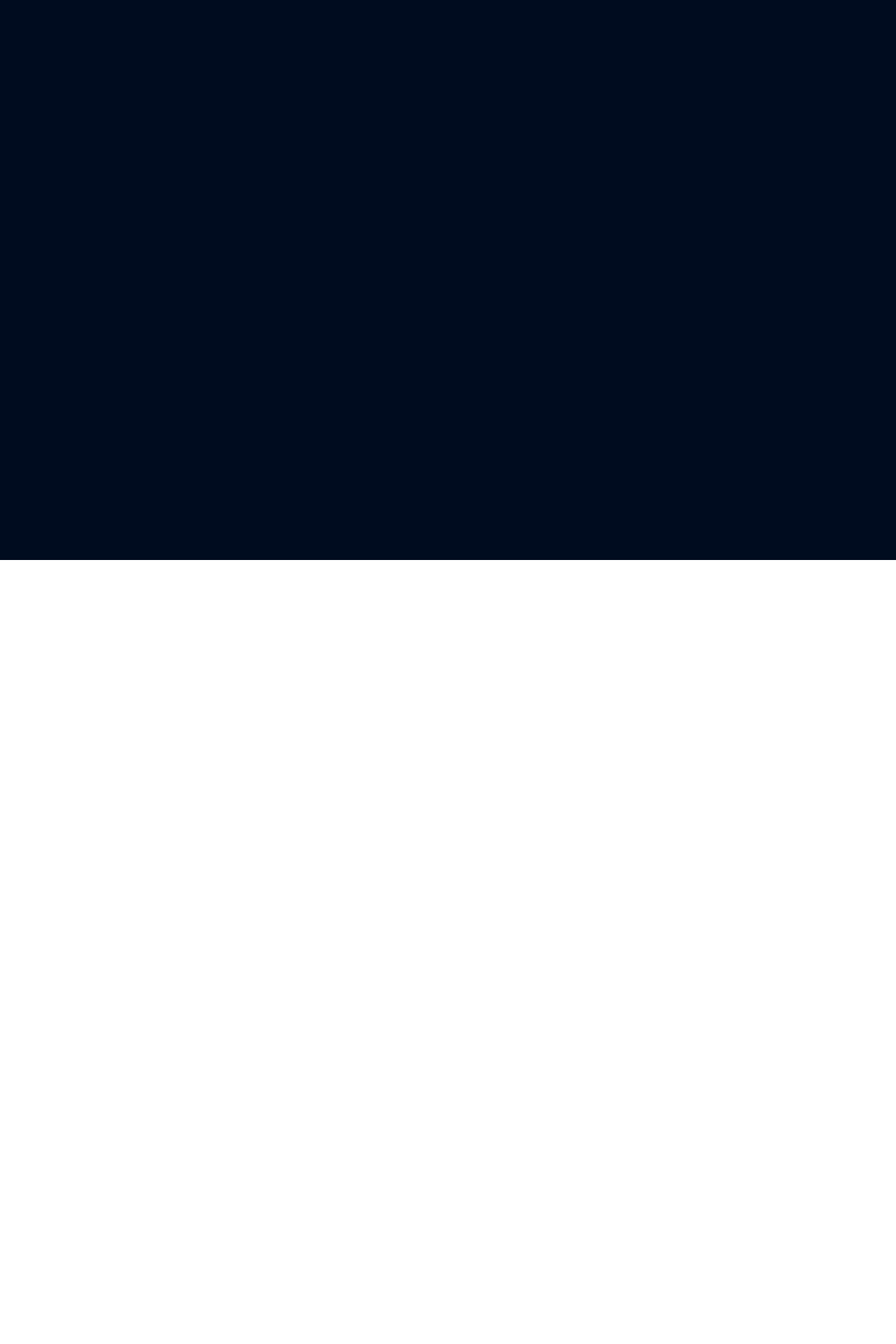
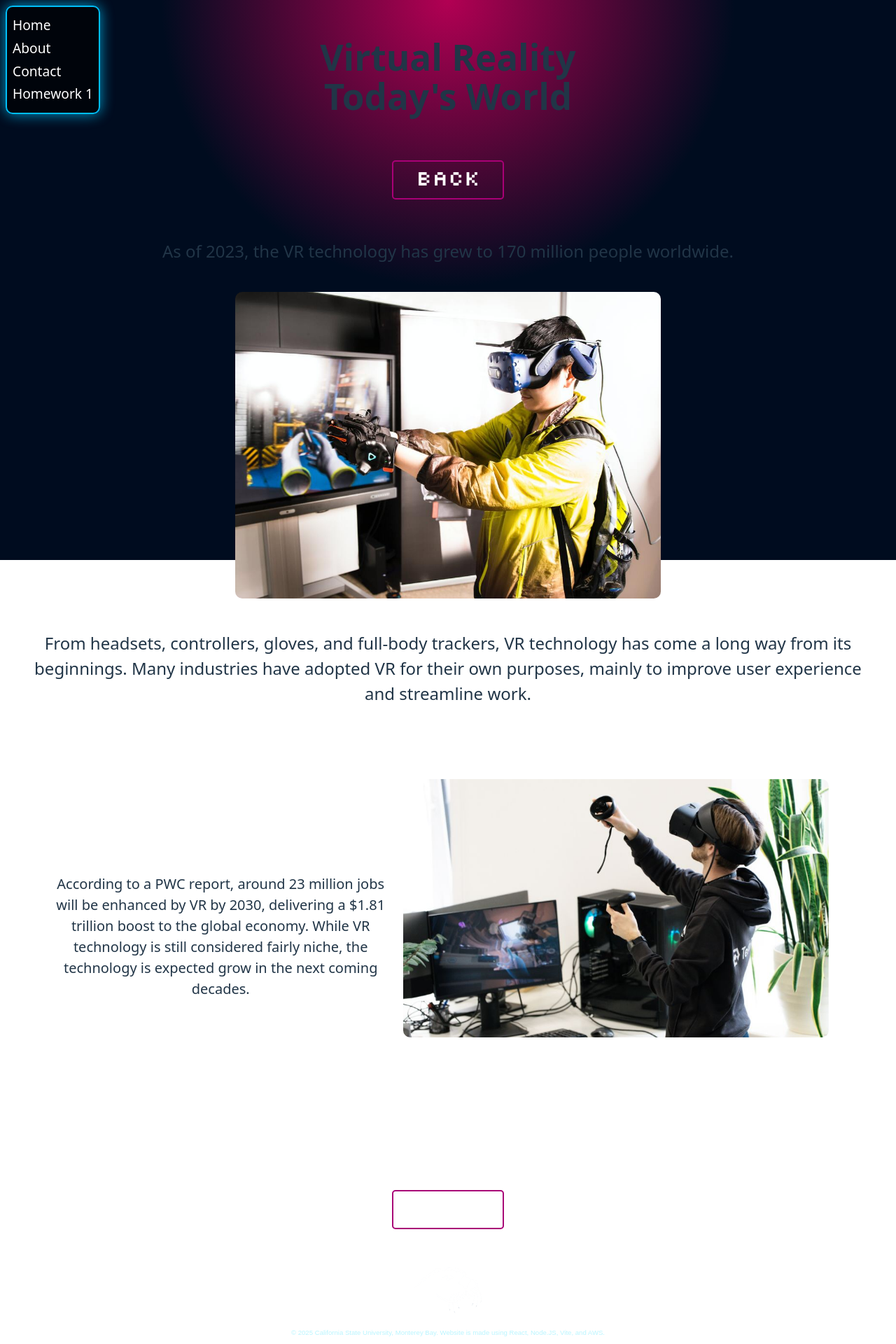
Before and after one commit to Nibronix/ePortfolio, a React (Vite) app in the folder ePortfolio/: page /hw1_2 in a window 1280 px wide. Before the commit this address had no page. Shown: the top 1920 px of the page at 70% size. Before the commit the page ends 816 px from the top, so only its background shows below. Built offline with nearby package versions, Linux system fonts and the light colour scheme.

Commit message:
Made HW1_2

```diff
--- a/ePortfolio/src/App.jsx
+++ b/ePortfolio/src/App.jsx
@@ -8,6 +8,7 @@ import About from './About.jsx'
 import Contact from './Contact.jsx'
 import Hw1 from './hw1.jsx'
 import Hw1_1 from './Hw1_1.jsx'
+import Hw1_2 from './Hw1_2.jsx'
 
 function Home() {
   const [showGradient, setShowGradient] = useState(false);
@@ -49,6 +50,7 @@ function App() {
         <Route path="/contact" element={<Contact />} />
         <Route path="/hw1" element={<Hw1 />} />
         <Route path="/hw1_1" element={<Hw1_1 />} />
+        <Route path="/hw1_2" element={<Hw1_2 />} />
       </Routes>
     </Router>
   );
--- a/ePortfolio/src/Hw1.jsx
+++ b/ePortfolio/src/Hw1.jsx
@@ -19,11 +19,11 @@ function Hw1() {
     };
 
     const TodayButton = () => {
-        window.location.href = '/hw1-2';
+        window.location.href = '/hw1_2';
     };
 
     const FutureButton = () => {
-        window.location.href = '/hw1-3';
+        window.location.href = '/hw1_3';
     };
 
     return (
--- a/ePortfolio/src/Hw1_1.jsx
+++ b/ePortfolio/src/Hw1_1.jsx
@@ -20,6 +20,10 @@ function Hw1_1() {    const [showGradient, setShowGradient] = useState(false);
     const BackButton = () => {
         window.location.href = '/hw1';
     };
+
+    const SourceButton = () => {
+        window.location.href = 'https://www.vrs.org.uk/virtual-reality/history.html';
+    }
 
     return (
         <>
@@ -121,6 +125,21 @@ function Hw1_1() {    const [showGradient, setShowGradient] = useState(false);
                     </div>
                 </div>
 
+                <div className="VR-button-container">
+                    <button
+                        className="VR-button-container"
+                        onClick={SourceButton}
+                        style={{
+                            position: 'relative',
+                            display: 'block',
+                            margin: '2rem auto',
+                            width: '10rem'
+                        }}
+                        >
+                        SOURCE
+                        </button>
+                </div>
+
             </div>
             <Footer />
         </>
--- /dev/null
+++ b/ePortfolio/src/Hw1_2.jsx
@@ -0,0 +1,106 @@
+import { useState, useEffect } from 'react';
+import './App.css'
+import Footer from './footer.jsx'
+import Nav from './Nav.jsx'
+import VirtualBoy from './assets/VirtualBoy.jpg'
+import Stereoscopic from './assets/Stereoscopic.jpg'
+import Sword from './assets/Sword.jpg'
+import Oculus from './assets/Oculus.jpg'
+import VR_Stuff from './assets/VR_Stuff.jpg'
+import VR_Stuff2 from './assets/VR_Stuff2.jpg'
+
+function Hw1_2() {    const [showGradient, setShowGradient] = useState(false);
+
+    useEffect(() => {
+        const timer = setTimeout(() => {
+            setShowGradient(true);
+        }, 2000);
+
+        return () => clearTimeout(timer);
+    }, []);
+
+    const BackButton = () => {
+        window.location.href = '/hw1';
+    };
+
+    const SourceButton = () => {
+        window.location.href = 'https://www.testdevlab.com/blog/the-state-of-virtual-reality-in-2023';
+    }
+
+    return (
+        <>
+            {showGradient && <div className="gradient-background-hw1" />}
+            <Nav />
+            <div className="content" style={{ display: 'grid'}}>
+                <h1 className="fade-in" style={{marginTop: '100vh'}}>Virtual Reality <br/>Today's World</h1>
+
+                <div className="VR-button-container">
+                    <button
+                        className="VR-button-container"
+                        onClick={BackButton}
+                        style={{
+                            position: 'relative',
+                            marginTop: '2rem',
+                            display: 'block',
+                            margin: '2rem auto',
+                            width: '10rem'
+                        }}
+                        >
+                        BACK
+                        </button>
+                </div>
+
+                <div>
+                    <p className="fade-in delay-1s" style={{ fontSize: '24px' }}>As of 2023, the VR technology has grew to 170 million people worldwide.
+                    </p>
+
+                    <img
+                        src = {VR_Stuff}
+                        alt = "A man playing VR"
+                        className = "fade-in delay-2s"
+                        style = {{ width: '50%', height: 'auto', borderRadius: '10px', marginTop: '2vh', marginBottom: '2vh'}}
+                    />
+
+                    <p className="fade-in delay-2s" style={{ fontSize: '24px' }}>
+                        From headsets, controllers, gloves, and full-body trackers, VR technology has come a long way from its beginnings.
+                        Many industries have adopted VR for their own purposes, mainly to improve user experience and streamline work.
+                    </p>
+                </div>
+
+                <div>
+                    <img
+                        src = {VR_Stuff2}
+                        alt = "Another dude playing VR"
+                        className = "fade-in delay-2s"
+                        style = {{ width: '50%', height: 'auto', borderRadius: '10px', marginLeft: '30rem', marginTop: '10vh'}}
+                    />
+
+                    <p className="fade-in delay-2s" style={{width: '40%', marginLeft: '5vh', marginTop: '-30vh', fontSize: '20px', marginBottom: '30vh'}}>
+                        According to a PWC report, around 23 million jobs will be enhanced by VR by 2030, delivering a $1.81 trillion boost to the global economy.
+                        While VR technology is still considered fairly niche, the technology is expected grow in the next coming decades.
+                    </p>
+                </div>
+
+
+                <div className="VR-button-container">
+                    <button
+                        className="VR-button-container"
+                        onClick={SourceButton}
+                        style={{
+                            position: 'relative',
+                            display: 'block',
+                            margin: '2rem auto',
+                            width: '10rem'
+                        }}
+                        >
+                        SOURCE
+                        </button>
+                </div>
+
+            </div>
+            <Footer />
+        </>
+    );
+}
+
+export default Hw1_2;
```
Also changed, not shown: ePortfolio/src/assets/VR_Stuff.jpg (added), ePortfolio/src/assets/VR_Stuff2.jpg (added).
